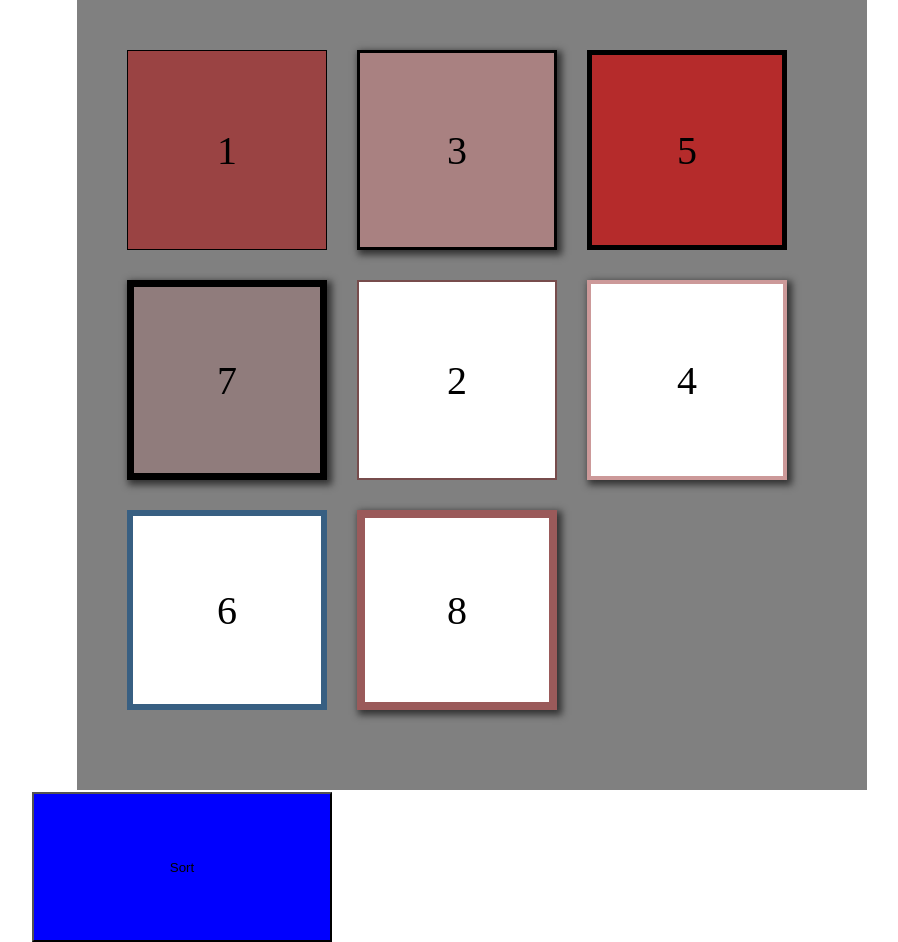
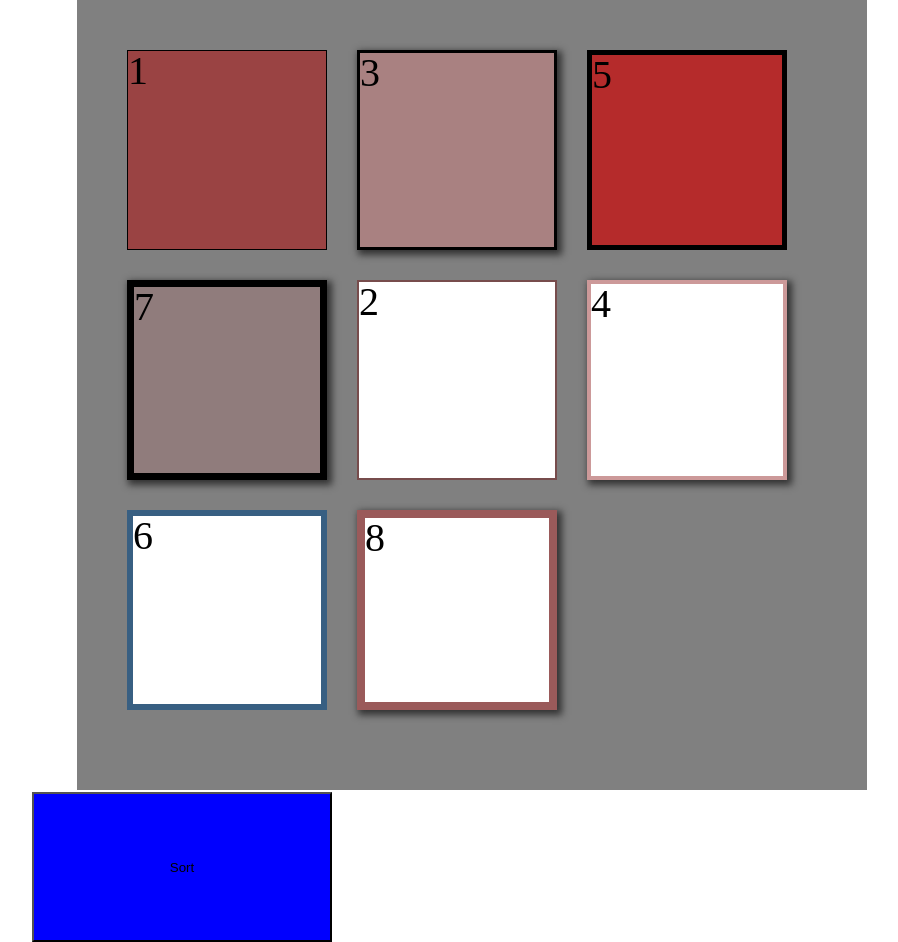
Before and after one commit to boxior/js-squares, a website: page index.html in a window 1280 px wide. Shown: the whole page, without its empty margins (168-1066 px from the left). Drawn offline with nearby package versions, Linux system fonts and the light colour scheme.

Commit message:
added localStorage

```diff
--- a/javascript.js
+++ b/javascript.js
@@ -1,13 +1,11 @@
 'use strict';
-
-
+var stor = localStorage.getItem('storage');
 var App = {
 	url: 'data.json',
 	items: [],
 	container : document.getElementById("container"),
 	button : document.getElementById("btn-sort"),
-	sortBy: 'ASC',
-
+	sortBy: stor,
 
 	init: function(){
 		getObjects(this.url);
@@ -15,25 +13,24 @@ var App = {
 	},
 	buttonClick: buttonClick,
 	render: render,
-	sort: sort
+	sort: sort,
 }
 
-console.log(App);
 
 function getObjects(url){
 
-	// take json from url
 	$.getJSON(url, function(data) {
 		parseObj(data);
+		App.sort();
 		App.render();
 	});
 
-	// parse json object to array
+
 	var i = 0;
 	function parseObj(data) {
 		for (var key in data) {
 			if (typeof data[key] !== 'object') {
-				App.items.push({ 'order': key, 'color': data[key], 'parseOrder' : i});console.log(i);
+				App.items.push({ 'order': key, 'color': data[key], 'parseOrder' : i});
 			} else {
 				parseObj(data[key]);
 				i--;
@@ -45,12 +42,11 @@ function getObjects(url){
 
 }
 
-
 function render() {
 	var self = this; //App
 	var borderWidth;
 	var item;
-
+	var borderStorage = localStorage.getItem('border');
 	// clear container
 	self.container.innerHTML = '';
 
@@ -60,7 +56,6 @@ function render() {
 		item.innerHTML = '<span>' + self.items[i]['order'] + '</span>';
 		item.className += 'square';
 		self.container.appendChild(item);
-
 		borderWidth = item.style.borderWidth = self.items[i].order + "px";
 		item.style.borderStyle = 'solid';
 
@@ -113,8 +108,11 @@ function mouseOverOut(event) {
 }
 
 function mouseClick(e) {
+
 	var clickBorderStart = e.currentTarget.style.borderWidth;
 	var clickBorderEnd = parseInt(clickBorderStart) * 3 + 'px';
+
+
 
 	if (e.type == 'click' && !e.currentTarget.classList.contains('second-border')) {
 		e.currentTarget.style.borderWidth = clickBorderEnd;
@@ -124,10 +122,11 @@ function mouseClick(e) {
 		e.currentTarget.classList.remove('second-border');
 	}
 }
-
 function sort() {
 
-	console.log(this.sortBy);
+	localStorage.setItem('storage', this.sortBy);
+	var stor = localStorage.getItem('storage');
+
 	switch(this.sortBy) {
 
 		case 'ASC' :
@@ -135,7 +134,7 @@ function sort() {
 				return (b.order - a.order);
 			});
 			this.sortBy = 'DESC';
-
+			container.setAttribute('data-storage', 'true');
 			break;
 
 		case 'DESC' :
@@ -143,23 +142,20 @@ function sort() {
 					return (a.order - b.order);
 				});
 			this.sortBy = 'default';
+			container.setAttribute('data-storage', 'true');
 
 			break;
+
 		default:
 			this.items = this.items.sort(function(b, a) {
 				return (b.parseOrder - a.parseOrder);
 			});
 			this.sortBy = 'ASC';
+			container.setAttribute('data-storage', 'false');
+
 			break;
 	}
+
 }
 
-
 App.init();
-
-// localStorage.setItem("Ключ", JSON.stringify(App));
-
-// var App = {};
-// if (localStorage.getItem("Ключ")) {
-//   App = JSON.parse(localStorage.getItem("Ключ"));
-// }
--- a/style.css
+++ b/style.css
@@ -41,12 +41,13 @@ body {
 
 .square span {
   position: absolute;
-  top: 50%;
+  /*top: 50%;*/
   left: 0;
-  right: 0;
-  margin: auto;
-  text-align: center;
-  transform: translateY(-50%);
+  line-height: 1;
+  /*right: 0;*/
+  /*margin: auto;*/
+  /*text-align: center;*/
+  /*transform: translateY(-50%);*/
 }
 
 
```
